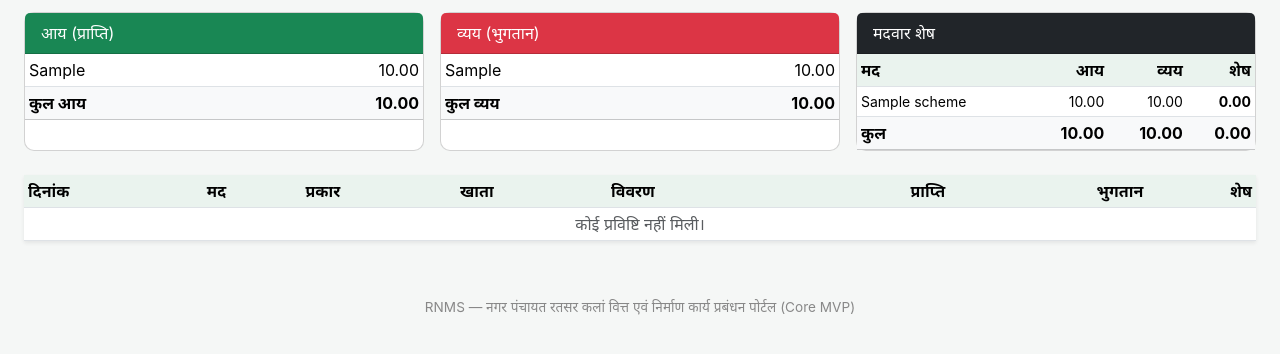
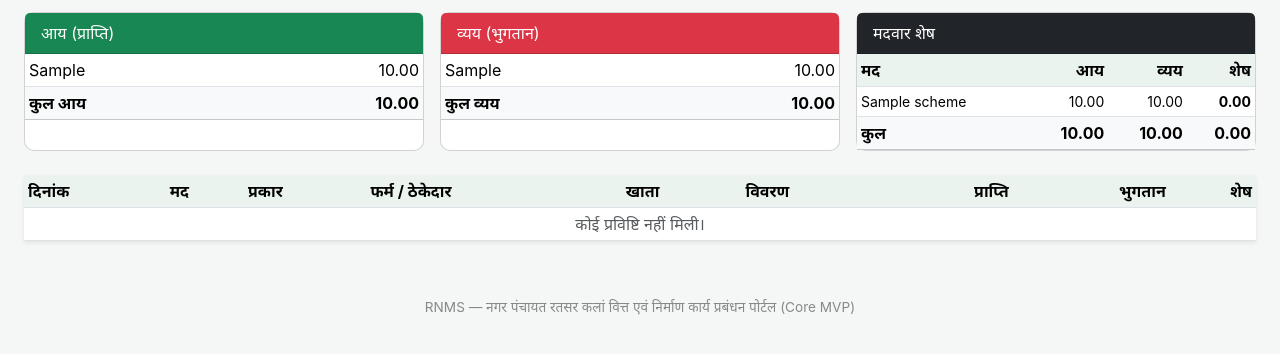
Before and after one commit to mridulsinghbhu52-stack/rnms-app, a Flask app: page /cashbook in a window 1280 px wide. Shown: the part 154-508 px from the top of the page. Run offline with Flask 3, Linux system fonts and the light colour scheme; the visitor is signed in with stand-in values (Sample User, id 1); tables that the repository leaves empty hold one stand-in row (values such as "Sample post"); some libraries are stand-ins or nearby versions.

Commit message:
Add firm/contractor column to cashbook table

```diff
--- a/templates/cashbook.html
+++ b/templates/cashbook.html
@@ -97,7 +97,7 @@
 <table class="table table-sm bg-white shadow-sm">
   <thead>
     <tr>
-      <th>दिनांक</th><th>मद</th><th>प्रकार</th><th>खाता</th><th>विवरण</th>
+      <th>दिनांक</th><th>मद</th><th>प्रकार</th><th>फर्म / ठेकेदार</th><th>खाता</th><th>विवरण</th>
       <th class="cb-num">प्राप्ति</th><th class="cb-num">भुगतान</th><th class="cb-num">शेष</th>
     </tr>
   </thead>
@@ -113,6 +113,7 @@
         <span class="badge bg-danger-subtle text-danger-emphasis border border-danger-subtle">{{ r.label }}</span>
         {% endif %}
       </td>
+      <td class="small">{{ r.firm or '—' }}</td>
       <td class="small">{{ r.e.account_no }}</td>
       <td class="small">{{ r.e.particulars }}</td>
       <td class="cb-num">{% if r.e.receipt_amount %}{{ r.e.receipt_amount|amt }}{% endif %}</td>
@@ -120,7 +121,7 @@
       <td class="cb-num"><strong>{{ r.balance|amt }}</strong></td>
     </tr>
     {% else %}
-    <tr><td colspan="8" class="text-center text-muted">कोई प्रविष्टि नहीं मिली।</td></tr>
+    <tr><td colspan="9" class="text-center text-muted">कोई प्रविष्टि नहीं मिली।</td></tr>
     {% endfor %}
   </tbody>
 </table>
```
